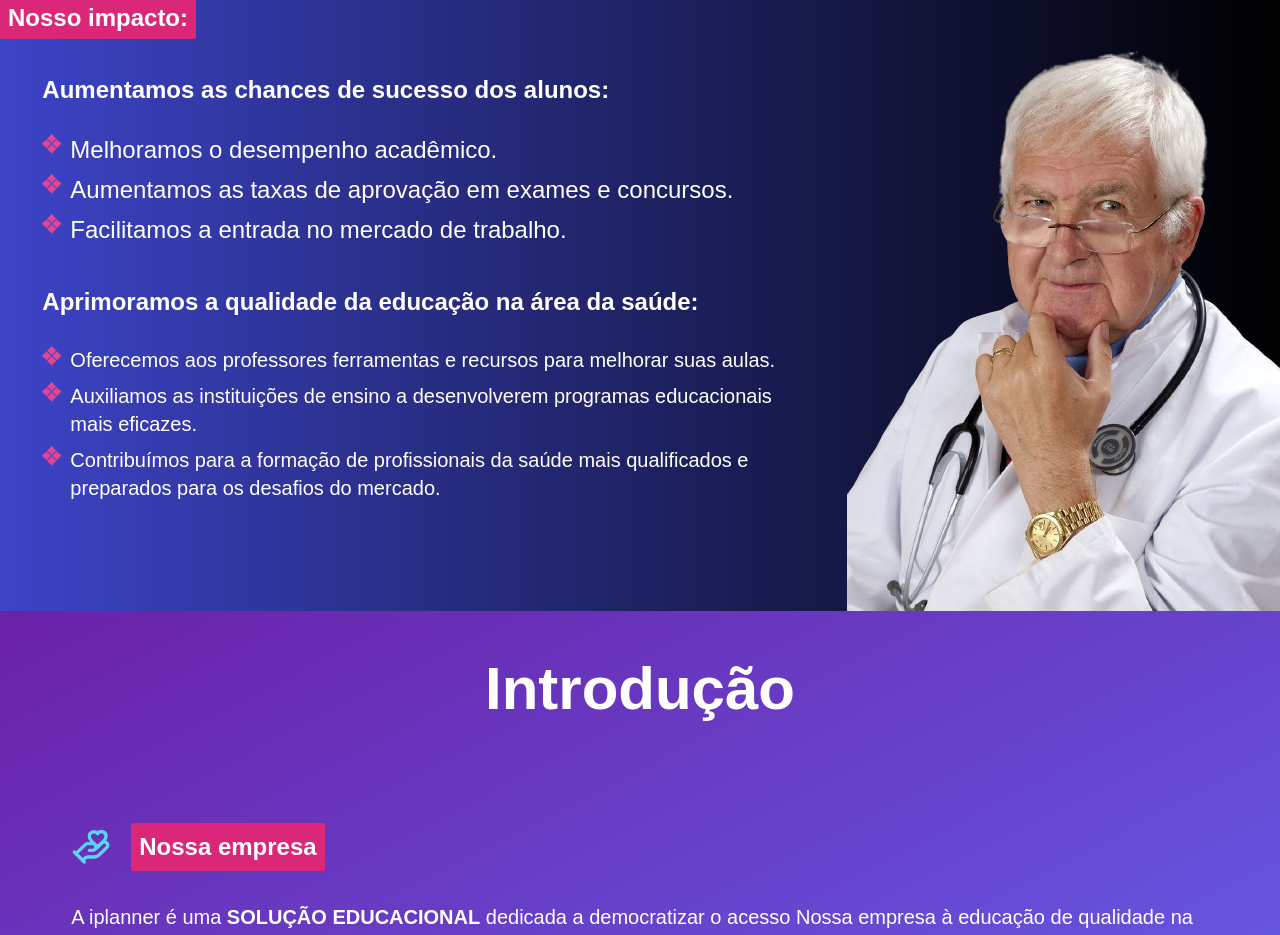
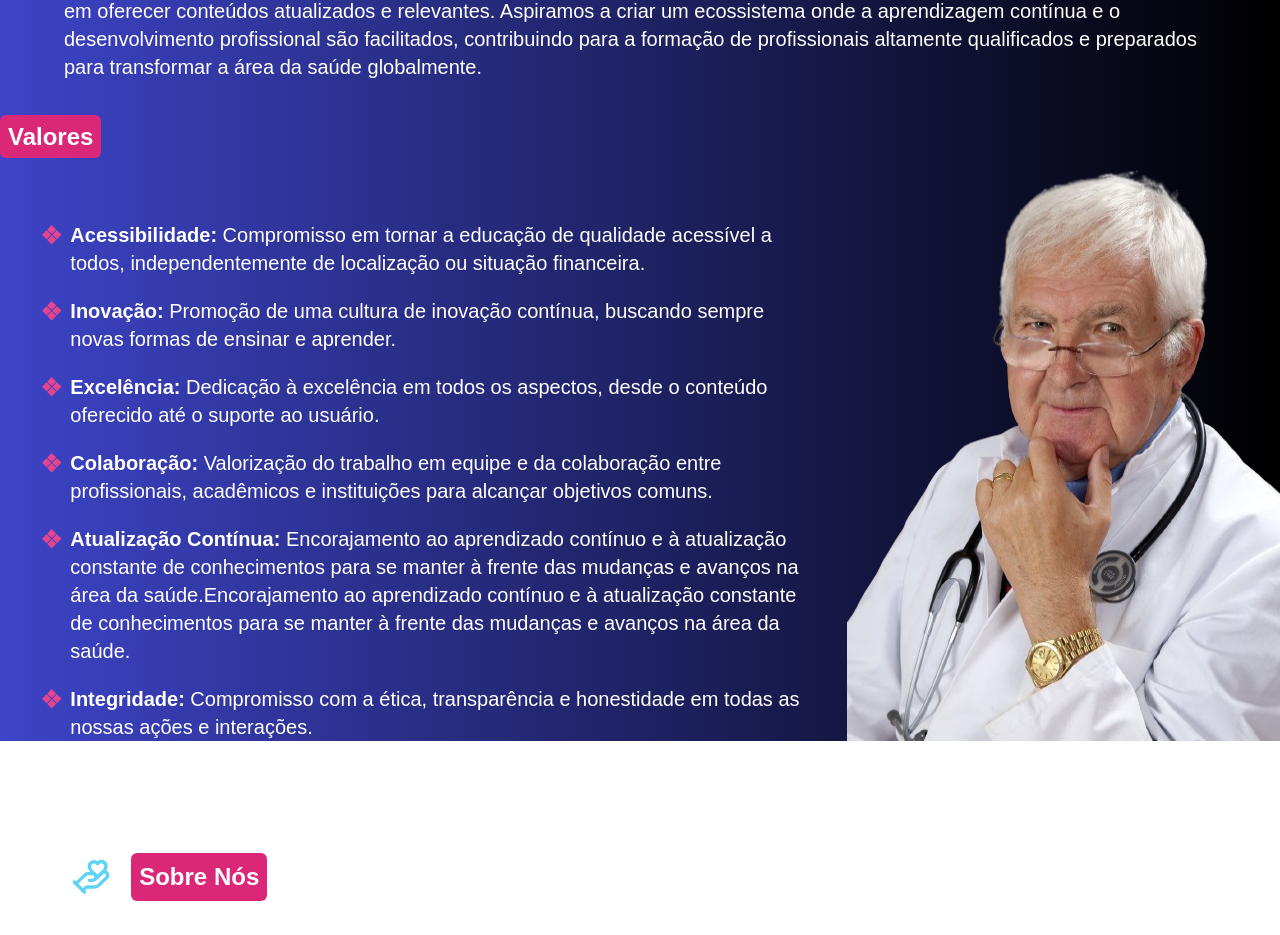
Before and after one commit to CertDevz/iplanner-project, a React (Vite) app: page / in a window 1280 px wide. Shown: the part 1750-2685 px from the top of the page. Built offline with nearby package versions, Linux system fonts and the light colour scheme.

Commit message:
fix: ajustments in design

```diff
--- a/src/view/components/Solution/index.jsx
+++ b/src/view/components/Solution/index.jsx
@@ -22,12 +22,13 @@ export default function Solution() {
   return (
     <div
       id="solutions"
-      className="flex flex-col w-full mx-auto items-center p-2 mt-10 "
+      className="flex flex-col w-full mx-auto items-center p-2 mt-10 mb-10 "
     >
       <div className="flex items-center gap-5 p-2">
-        <h1 className="text-white md:text-6xl text-3xl font-semibold">
-          Solução do problema
+        <h1 className="text-white md:text-6xl text-4xl font-semibold">
+          Diferencial
         </h1>
+
         <motion.div
           ref={ref1}
           initial={{ opacity: 0, x: -50 }}
@@ -37,7 +38,15 @@ export default function Solution() {
           <Brain size={80} color="#E74490" className="hidden md:block" />
         </motion.div>
       </div>
+
       <div className="flex flex-col max-w-[90%] mx-auto mt-10">
+        <p className="text-white md:text-xl text-lg mt-5">
+          Na iplanner, nosso diferencial está na combinação única de
+          acessibilidade, inovação e suporte contínuo que oferecemos aos nossos
+          usuários. Não nos limitamos a fornecer conteúdos educacionais de alta
+          qualidade; também focamos na preparação prática de carreira e no
+          desenvolvimento profissional contínuo
+        </p>
         <motion.div
           ref={ref2}
           className="md:mt-16 flex flex-col md:flex-row md:items-center md:gap-5 mt-10"
@@ -47,10 +56,10 @@ export default function Solution() {
         >
           <ClipboardPenLine size={40} color="#5FD3F6" />
           <p className="text-white md:text-2xl text-lg">
-            <strong className="text-[#E74490]">Soluções Completas:</strong>{" "}
-            Acompanhamos o aluno em todas as etapas da formação, desde a
-            orientação de carreira até o apoio à publicação de artigos
-            científicos.
+            <strong className="text-[#E74490]">Abordagem Personalizada:</strong>
+            Entendemos que cada profissional tem necessidades e objetivos
+            únicos. Nossos programas são adaptáveis e personalizados, garantindo
+            que cada usuário receba o máximo benefício possível.
           </p>
         </motion.div>
         <motion.div
@@ -62,8 +71,11 @@ export default function Solution() {
         >
           <Globe size={40} color="#5FD3F6" />
           <p className="text-white md:text-2xl text-xl">
-            <strong className="text-[#E74490]">Plataforma Inovadora:</strong>{" "}
-            Experiência de aprendizado otimizada, eficaz e acessível a todos.
+            <strong className="text-[#E74490]">Rede de Especialistas:</strong>{" "}
+            Contamos com uma vasta rede de especialistas renomados que
+            contribuem para a criação de nossos conteúdos, garantindo que nossas
+            ofertas estejam sempre atualizadas e alinhadas com as melhores
+            práticas da indústria.
           </p>
         </motion.div>
         <motion.div
@@ -75,21 +87,20 @@ export default function Solution() {
         >
           <CircleDollarSign size={40} color="#5FD3F6" />
           <p className="text-white md:text-2xl text-xl">
-            <strong className="text-[#E74490]">Preços Acessíveis:</strong>{" "}
-            Democratizamos o acesso à educação de qualidade, tornando-a
-            acessível a todos os profissionais da saúde.
+            <strong className="text-[#E74490]">Suporte Contínuo:</strong> Nossa
+            equipe de suporte está sempre disponível para ajudar nossos usuários
+            a superar quaisquer desafios, garantindo que eles possam focar
+            totalmente no aprendizado e desenvolvimento de suas carreiras.
           </p>
         </motion.div>
-        <div className="md:mt-16 flex flex-col md:flex-row md:items-center md:gap-5 mt-10 mb-10">
-          <HeartHandshake size={40} color="#5FD3F6" />
-          <p className="text-white md:text-2xl text-xl">
-            <strong className="text-[#E74490]">
-              Atendimento Personalizado:
-            </strong>{" "}
-            Equipe experiente e qualificada oferece suporte individualizado e
-            humanizado.
-          </p>
-        </div>
+        <p className="text-white md:text-xl text-lg mt-10">
+          Com esses diferenciais, a iplanner se posiciona como a escolha ideal
+          para acadêmicos e profissionais da saúde que buscam não apenas
+          conhecimento, mas também uma plataforma que os acompanhe em todas as
+          etapas de sua jornada profissional. Confie na iplanner para ser seu
+          parceiro na construção de um futuro de sucesso e inovação na área da
+          saúde.
+        </p>
       </div>
     </div>
   );
--- a/src/view/components/home/index.jsx
+++ b/src/view/components/home/index.jsx
@@ -17,7 +17,7 @@ export default function Home() {
   return (
     <div
       id="home"
-      className="h-[500px] md:h-[700px] w-full bg-gradient-to-br from-purple-500 to-indigo-900 p-2 -mt-2"
+      className="h-[650px] md:h-[800px] w-full bg-gradient-to-br p-2 -mt-2 bg-white"
     >
       <div className="flex justify-center md:mt-36">
         <motion.img
@@ -34,7 +34,7 @@ export default function Home() {
           <div className="flex flex-col text-center">
             <motion.h1
               ref={ref2}
-              className="md:text-5xl text-3xl text-white font-extrabold"
+              className="md:text-5xl text-3xl text-transparent bg-clip-text bg-gradient-to-r from-purple-500 to-indigo-900 font-semibold"
               initial={{ opacity: 0, y: -50 }}
               animate={inView2 ? { opacity: 1, y: 0 } : {}}
               transition={{ duration: 1, delay: 0.2 }}
@@ -43,7 +43,7 @@ export default function Home() {
             </motion.h1>
             <motion.span
               ref={ref3}
-              className="md:text-3xl text-xl text-white font-semibold"
+              className="md:text-3xl text-xl  font-semibold text-transparent bg-clip-text bg-gradient-to-r from-purple-500 to-indigo-900"
               initial={{ opacity: 0, y: -50 }}
               animate={inView3 ? { opacity: 1, y: 0 } : {}}
               transition={{ duration: 1, delay: 0.2 }}
--- a/src/view/components/impact/index.jsx
+++ b/src/view/components/impact/index.jsx
@@ -15,42 +15,44 @@ export default function Impact() {
   const inView5 = useInView(ref5, { triggerOnce: true });
 
   return (
-    <div className="mt-16">
+    <div className="mt-16 mb-10 md:mb-0 ">
       <div>
         <motion.span
           ref={ref1}
-          className="bg-pink-600 text-white md:text-2xl text-xl p-2 rounded-sm"
+          className="bg-pink-600 text-white md:text-2xl text-2xl p-2 rounded-md font-bold"
           initial={{ opacity: 0, y: -50 }}
           animate={inView1 ? { opacity: 1, y: 0 } : {}}
           transition={{ duration: 1 }}
         >
-          <strong>Essa é a visão da</strong> iplanner!
+          Visão
         </motion.span>
       </div>
       <div className="flex max-w-[90%] mx-auto mt-10">
         <motion.p
           ref={ref2}
-          className="text-white md:text-xl"
+          className="text-white md:text-xl text-lg"
           initial={{ opacity: 0, y: 50 }}
           animate={inView2 ? { opacity: 1, y: 0 } : {}}
           transition={{ duration: 1 }}
         >
-          Somos uma <strong>SOLUÇÃO EDUCACIONAL</strong> que está democratizando
-          o acesso à educação de qualidade na Nosso impacto: área da saúde.
-          Através de soluções completas e personalizadas, auxiliamos
-          instituições de ensino, professores e alunos em todas as etapas da
-          formação.
+          Nossa visão é ser a plataforma líder em educação e desenvolvimento de
+          carreira na área da saúde, reconhecida pela excelência em oferecer
+          conteúdos atualizados e relevantes. Aspiramos a criar um ecossistema
+          onde a aprendizagem contínua e o desenvolvimento profissional são
+          facilitados, contribuindo para a formação de profissionais altamente
+          qualificados e preparados para transformar a área da saúde
+          globalmente.
         </motion.p>
       </div>
       <div className="mt-10">
         <motion.span
           ref={ref3}
-          className="bg-pink-600 text-white md:text-2xl text-xl p-2 rounded-sm font-bold"
+          className="bg-pink-600 text-white md:text-2xl text-2xl p-2 rounded-md font-bold"
           initial={{ opacity: 0, y: -50 }}
           animate={inView3 ? { opacity: 1, y: 0 } : {}}
           transition={{ duration: 1 }}
         >
-          Nosso impacto:
+          Valores
         </motion.span>
       </div>
       <div className="flex justify-between">
@@ -62,49 +64,56 @@ export default function Impact() {
             animate={inView4 ? { opacity: 1, y: 0 } : {}}
             transition={{ duration: 1 }}
           >
-            <h1 className="text-white md:text-2xl text-xl font-semibold">
-              Aumentamos as chances de sucesso dos alunos:
-            </h1>
-            <ul className="mt-5">
-              <li className="flex gap-2 text-white md:text-2xl text-xl items-start mt-2">
-                <img src="/vector.svg" width={20} />
-                Melhoramos o desempenho acadêmico.
+            <ul className=" flex flex-col gap-3 mt-5">
+              <li className="flex gap-2 text-white md:text-xl text-lg items-start mt-2">
+                <img src="/vector.svg" width={20} className="mt-1" />
+                <p>
+                  <strong>Acessibilidade:</strong> Compromisso em tornar a
+                  educação de qualidade acessível a todos, independentemente de
+                  localização ou situação financeira.
+                </p>
               </li>
-              <li className="flex gap-2 text-white md:text-2xl text-xl items-start mt-2">
-                <img src="/vector.svg" width={20} />
-                Aumentamos as taxas de aprovação em exames e concursos.
+              <li className="flex gap-2 text-white md:text-xl text-lg items-start mt-2">
+                <img src="/vector.svg" width={20} className="mt-1" />
+                <p>
+                  <strong>Inovação:</strong> Promoção de uma cultura de inovação
+                  contínua, buscando sempre novas formas de ensinar e aprender.
+                </p>
               </li>
-              <li className="flex gap-2 text-white md:text-2xl text-xl items-start mt-2">
-                <img src="/vector.svg" width={20} />
-                Facilitamos a entrada no mercado de trabalho.
+              <li className="flex gap-2 text-white md:text-xl text-lg items-start mt-2">
+                <img src="/vector.svg" width={20} className="mt-1" />
+                <p>
+                  <strong>Excelência:</strong> Dedicação à excelência em todos
+                  os aspectos, desde o conteúdo oferecido até o suporte ao
+                  usuário.
+                </p>
               </li>
-            </ul>
-          </motion.div>
-          <motion.div
-            ref={ref5}
-            className="flex max-w-[90%] mx-auto mt-10 flex-col mb-5 md:mb-0"
-            initial={{ opacity: 0, y: 50 }}
-            animate={inView5 ? { opacity: 1, y: 0 } : {}}
-            transition={{ duration: 1 }}
-          >
-            <h1 className="text-white text-2xl font-semibold">
-              Aprimoramos a qualidade da educação na área da saúde:
-            </h1>
-            <ul className="mt-5">
-              <li className="flex gap-2 text-white text-xl mt-2 items-start">
-                <img src="/vector.svg" width={20} />
-                Oferecemos aos professores ferramentas e recursos para melhorar
-                suas aulas.
+              <li className="flex gap-2 text-white md:text-xl text-lg items-start mt-2">
+                <img src="/vector.svg" width={20} className="mt-1" />
+                <p>
+                  <strong>Colaboração:</strong> Valorização do trabalho em
+                  equipe e da colaboração entre profissionais, acadêmicos e
+                  instituições para alcançar objetivos comuns.
+                </p>
               </li>
-              <li className="flex gap-2 text-white text-xl mt-2 items-start">
-                <img src="/vector.svg" width={20} />
-                Auxiliamos as instituições de ensino a desenvolverem programas
-                educacionais mais eficazes.
+              <li className="flex gap-2 text-white md:text-xl text-lg items-start mt-2">
+                <img src="/vector.svg" width={20} className="mt-1" />
+                <p>
+                  <strong>Atualização Contínua:</strong> Encorajamento ao
+                  aprendizado contínuo e à atualização constante de
+                  conhecimentos para se manter à frente das mudanças e avanços
+                  na área da saúde.Encorajamento ao aprendizado contínuo e à
+                  atualização constante de conhecimentos para se manter à frente
+                  das mudanças e avanços na área da saúde.
+                </p>
               </li>
-              <li className="flex gap-2 text-white text-xl mt-2 items-start">
-                <img src="/vector.svg" width={20} />
-                Contribuímos para a formação de profissionais da saúde mais
-                qualificados e preparados para os desafios do mercado.
+              <li className="flex gap-2 text-white md:text-xl text-lg items-start mt-2">
+                <img src="/vector.svg" width={20} className="mt-1" />
+                <p>
+                  <strong>Integridade:</strong> Compromisso com a ética,
+                  transparência e honestidade em todas as nossas ações e
+                  interações.
+                </p>
               </li>
             </ul>
           </motion.div>
--- a/src/view/components/introduction/index.jsx
+++ b/src/view/components/introduction/index.jsx
@@ -3,27 +3,16 @@ import { motion, useInView } from "framer-motion";
 import { HandHeart, Lightbulb } from "lucide-react";
 
 export default function Introduction() {
-  const ref1 = React.useRef(null);
   const ref2 = React.useRef(null);
   const ref3 = React.useRef(null);
   const ref4 = React.useRef(null);
 
-  const inView1 = useInView(ref1, { triggerOnce: true });
   const inView2 = useInView(ref2, { triggerOnce: true });
   const inView3 = useInView(ref3, { triggerOnce: true });
   const inView4 = useInView(ref4, { triggerOnce: true });
 
   return (
-    <div className="flex flex-col w-full mx-auto items-center bg-gradient-to-br from-purple-800 to-indigo-500 p-2">
-      <motion.h1
-        ref={ref1}
-        className="text-white md:text-6xl text-4xl font-semibold mt-10"
-        initial={{ opacity: 0, y: -50 }}
-        animate={inView1 ? { opacity: 1, y: 0 } : {}}
-        transition={{ duration: 1 }}
-      >
-        Introdução
-      </motion.h1>
+    <div className="flex flex-col w-full mx-auto items-center bg-gradient-to-br bg-white p-2">
       <div className="flex flex-col max-w-[90%] mx-auto mt-10">
         <div>
           <motion.div
@@ -34,22 +23,30 @@ export default function Introduction() {
             transition={{ duration: 1 }}
           >
             <HandHeart size={40} color="#5FD3F6" />
-            <span className="bg-pink-600 text-white md:text-2xl text-xl p-2 rounded-sm font-bold">
-              Nossa empresa
+            <span className="bg-pink-600 text-white md:text-2xl text-xl p-2 rounded-md font-bold">
+              Sobre Nós
             </span>
           </motion.div>
           <motion.p
             ref={ref3}
-            className="text-white md:text-xl mt-8"
+            className="text-transparent bg-clip-text bg-gradient-to-r from-purple-500 to-indigo-900 md:text-xl mt-8"
             initial={{ opacity: 0, y: 50 }}
             animate={inView3 ? { opacity: 1, y: 0 } : {}}
             transition={{ duration: 1 }}
           >
-            A iplanner é uma <strong>SOLUÇÃO EDUCACIONAL</strong> dedicada a
-            democratizar o acesso Nossa empresa à educação de qualidade na área
-            da saúde. Através de soluções inovadoras e eficientes, auxiliamos
-            instituições de ensino, professores e alunos em todas as etapas da
-            jornada educacional.
+            A iplanner surgiu da necessidade identificada de melhorar o acesso à
+            educação e à preparação de carreira em um mundo em constante
+            transformação. Estudos demonstram que muitos profissionais da saúde
+            e acadêmicos enfrentam desafios significativos na atualização de
+            conhecimentos e no desenvolvimento de carreiras. Visando resolver
+            essas lacunas, idealizou-se uma solução que torna a educação mais
+            acessível e abrangente. <br /> <br /> Nosso foco vai além do
+            conteúdo, incluindo a preparação de carreira para acadêmicos e
+            pós-graduandos, bem como a constante atualização dos profissionais
+            da saúde. Com essa visão, a iplanner se dedica a capacitar a próxima
+            geração de líderes e inovadores, fornecendo as ferramentas e
+            recursos necessários para enfrentar os desafios do presente e do
+            futuro na área da saúde
           </motion.p>
         </div>
         <div className="mb-10">
@@ -61,21 +58,23 @@ export default function Introduction() {
             transition={{ duration: 1 }}
           >
             <Lightbulb size={40} color="#5FD3F6" />
-            <span className="bg-pink-600 text-white md:text-2xl text-xl p-2 rounded-sm font-bold">
-              Nossa ideia
+            <span className="bg-pink-600 text-white md:text-2xl text-xl p-2 rounded-md font-bold">
+              Missão
             </span>
           </motion.div>
           <motion.p
-            className="text-white md:text-xl mt-8"
+            className="text-transparent bg-clip-text bg-gradient-to-r from-purple-500 to-indigo-900 md:text-xl mt-8"
             initial={{ opacity: 0, y: 50 }}
             animate={{ opacity: 1, y: 0 }}
             transition={{ duration: 1 }}
           >
-            Apresentamos uma plataforma integrada que apoia o estudante em todas
-            as etapas de sua trajetória acadêmica e profissional, desde a
-            formação inicial até a gestão de carreira. Nosso portfólio inclui
-            serviços e produtos que potencializam o desenvolvimento contínuo e
-            eficiente.
+            Nossa missão é tornar a educação mais acessível e eficaz, oferecendo
+            ferramentas e recursos que capacitem acadêmicos, pós-graduandos e
+            profissionais da saúde a se atualizarem constantemente e a
+            desenvolverem suas carreiras. Buscamos preencher lacunas no acesso
+            ao conhecimento e na preparação de carreira, preparando líderes e
+            inovadores para enfrentar os desafios do presente e do futuro na
+            área da saúde.
           </motion.p>
         </div>
       </div>
```
Also changed, not shown: src/index.css (+54 -0 lines), src/view/components/contact/index.jsx (+6 -9 lines), src/view/components/header/index.jsx (+54 -9 lines), public/icon.svg, 1 other file (tests, documents, lock files or other folders).
